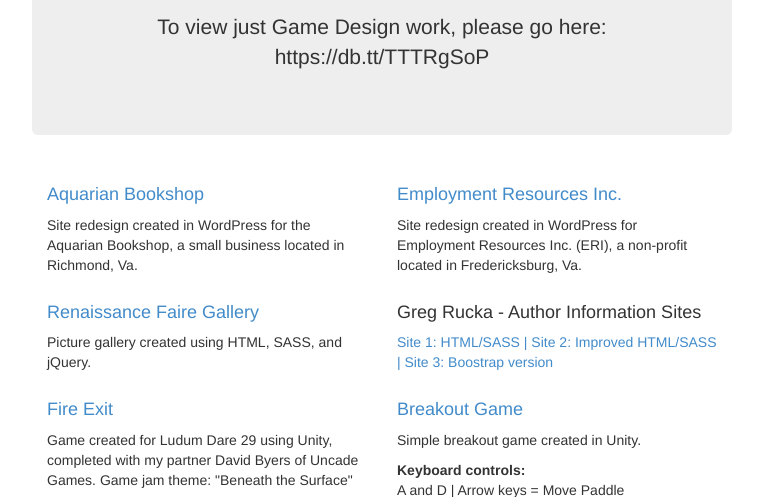
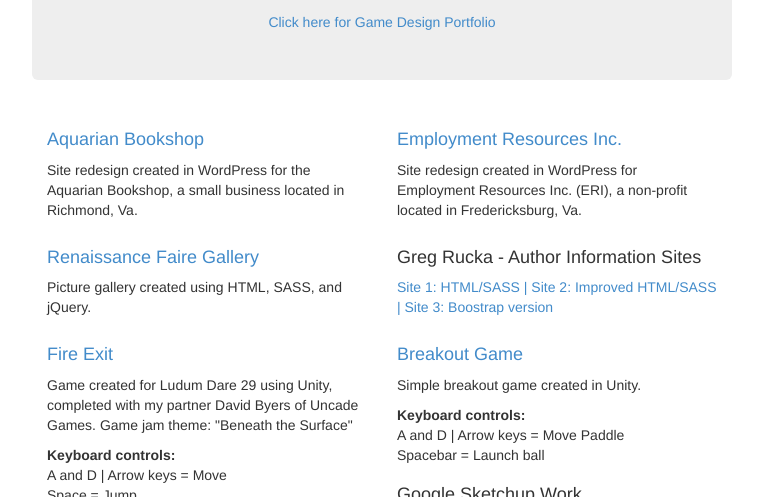
Before and after one commit to psykobilliethekid/psykobilliethekid.github.io, a plain HTML site: page index.html in a window 1280 px wide. Shown: the part 283-780 px from the top of the page, without its empty margins (258-1021 px from the left). Drawn offline with nearby package versions, Linux system fonts and the light colour scheme.

Commit message:
Update index.html
Edited game design portfolio link

```diff
--- a/index.html
+++ b/index.html
@@ -40,7 +40,7 @@
       <div class="jumbotron">
         <h2>Web Development and Game Design</h2>
         <p class="lead">A selection of work I have completed in the areas of Web Development and Game Design.</p>
-        <p>To view just Game Design work, please go here: https://db.tt/TTTRgSoP</p>
+        <a href=" https://db.tt/TTTRgSoP" target="_blank">Click here for Game Design Portfolio</a>
       </div>
 
       <div class="row marketing">
```
